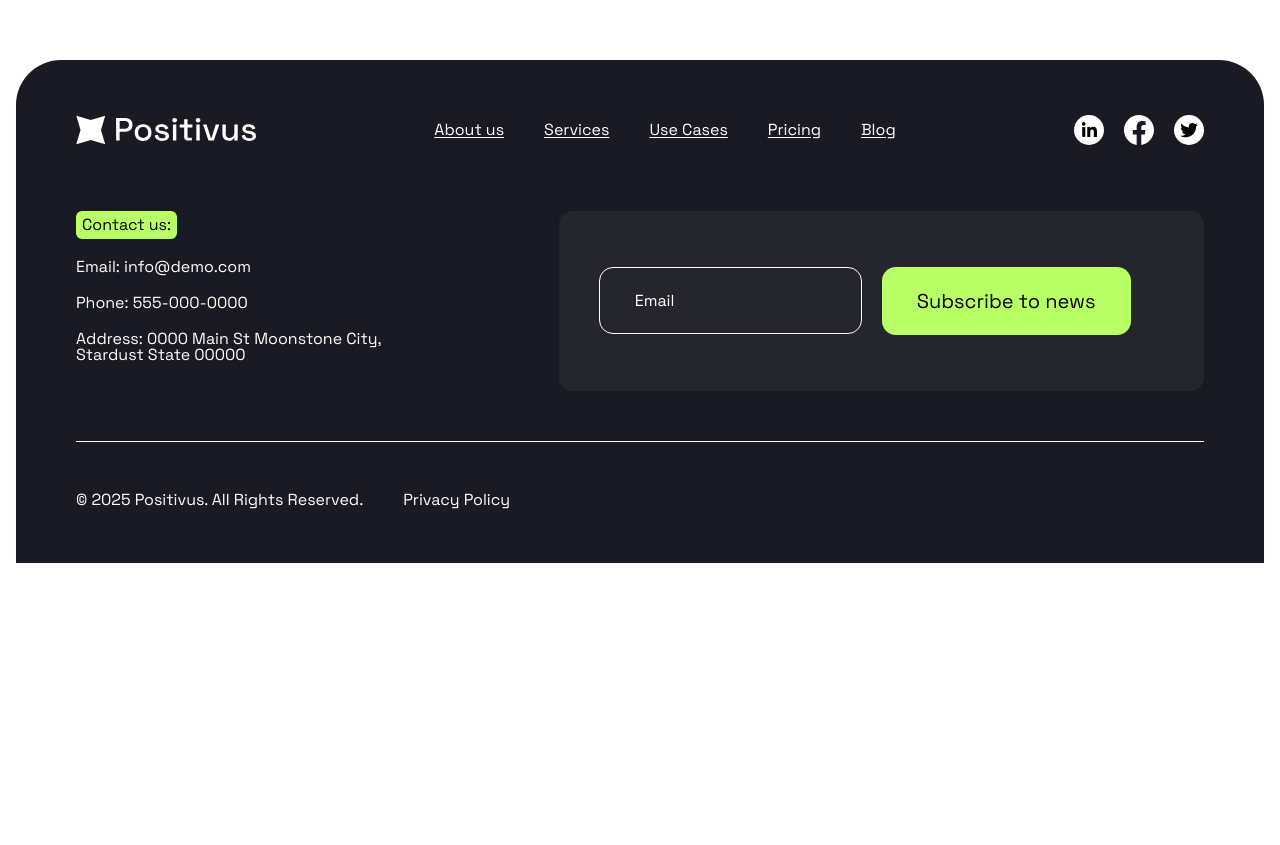
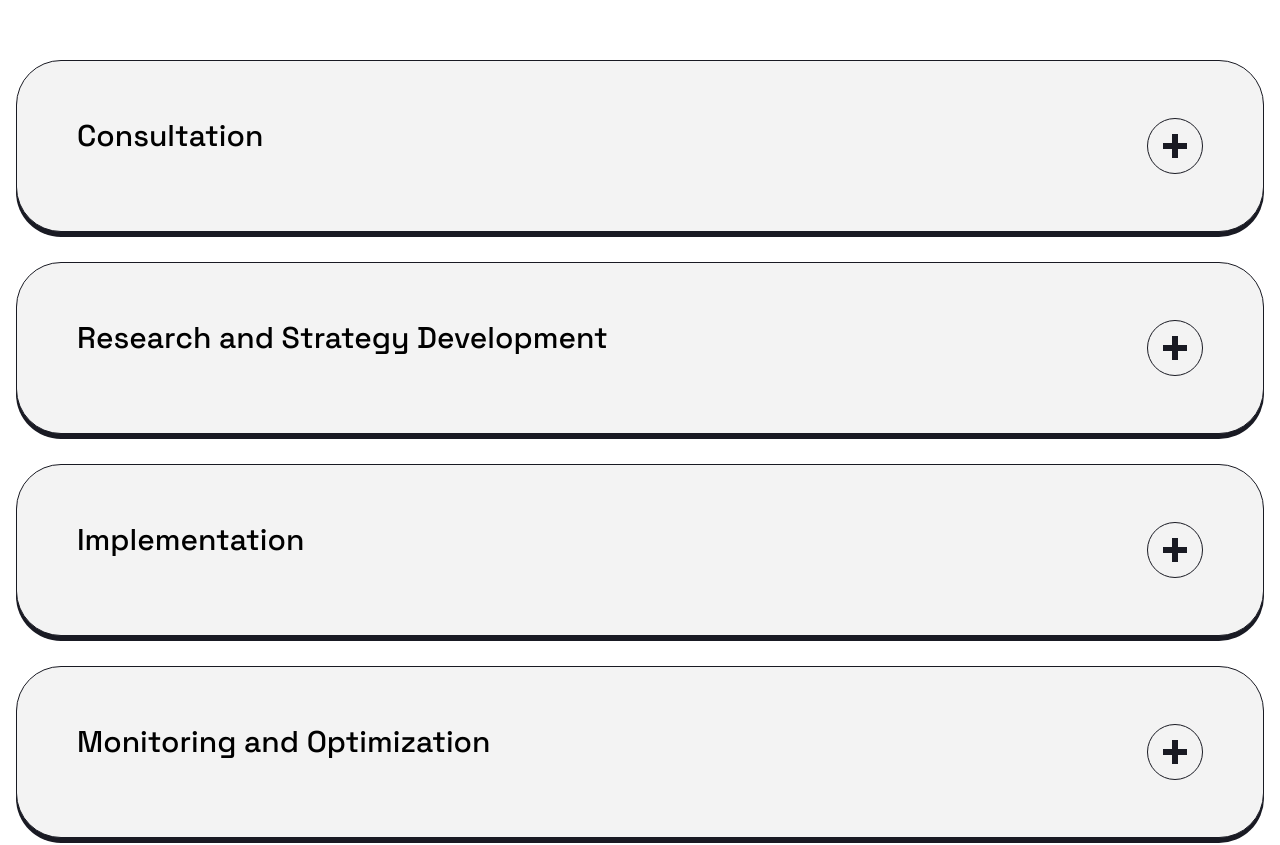
Before and after one commit to ehtishamalik/positivus, a React (Vite) app: page / in a window 1280 px wide. Shown: the part 3320-4165 px from the top of the page. Before the commit the page ends 3883 px from the top, so only its background shows below. Built offline with nearby package versions, Linux system fonts and the light colour scheme.

Commit message:
feat: add Accordion component and integrate utility functions for styling

```diff
--- a/package.json
+++ b/package.json
@@ -12,11 +12,13 @@
 		"preview": "vite preview"
 	},
 	"dependencies": {
+		"@radix-ui/react-accordion": "^1.2.12",
 		"@tailwindcss/vite": "^4.1.14",
 		"clsx": "^2.1.1",
 		"react": "^19.1.1",
 		"react-dom": "^19.1.1",
-		"tailwindcss": "^4.1.14"
+		"tailwindcss": "^4.1.14",
+		"tw-animate-css": "^1.4.0"
 	},
 	"devDependencies": {
 		"@biomejs/biome": "2.2.5",
--- a/src/components/WorkingProcess.tsx
+++ b/src/components/WorkingProcess.tsx
@@ -1,4 +1,43 @@
+import {
+	Accordion,
+	AccordionContent,
+	AccordionItem,
+	AccordionTrigger,
+} from "../components/ui/accordion";
 import Heading from "./Heading";
+
+const accordionData = [
+	{
+		title: "Consultation",
+		content:
+			"During the initial consultation, we will discuss your business goals and objectives, target audience, and current marketing efforts. This will allow us to understand your needs and tailor our services to best fit your requirements.",
+	},
+	{
+		title: "Research and Strategy Development",
+		content:
+			"We conduct in-depth market research, competitor analysis, and audience profiling to gain insights. Based on this research, we develop a customized marketing strategy aligned with your goals, budget, and timeline.",
+	},
+	{
+		title: "Implementation",
+		content:
+			"Once the strategy is approved, we begin executing the plan across selected channels—this may include content creation, SEO, social media management, paid ads, and more—ensuring everything aligns with your brand voice and objectives.",
+	},
+	{
+		title: "Monitoring and Optimization",
+		content:
+			"We continuously monitor campaign performance using analytics tools and key metrics. Based on real-time data, we make adjustments to improve efficiency and maximize ROI, ensuring your campaigns stay on track.",
+	},
+	{
+		title: "Reporting and Communication",
+		content:
+			"We provide clear, transparent reporting on performance metrics, campaign insights, and progress. Regular check-ins and reports keep you informed and allow for collaborative decision-making.",
+	},
+	{
+		title: "Continual Improvement",
+		content:
+			"Our work doesn't stop after launch. We review long-term performance, gather feedback, and refine strategies to adapt to changing market trends—ensuring sustained growth and ongoing success for your business.",
+	},
+];
 
 const WorkingProcess = () => {
 	return (
@@ -6,7 +45,20 @@ const WorkingProcess = () => {
 			<Heading title="Our Working Process" className="!max-w-[292px]">
 				Step-by-Step Guide to Achieving Your Business Goals
 			</Heading>
-			<section></section>
+			<section>
+				<div className="mx-container">
+					<div className="space-y-[30px] mb-[140px]">
+						{accordionData.map((item, index) => (
+							<Accordion type="multiple" key={item.title}>
+								<AccordionItem value={`item-${index}`}>
+									<AccordionTrigger>{item.title}</AccordionTrigger>
+									<AccordionContent>{item.content}</AccordionContent>
+								</AccordionItem>
+							</Accordion>
+						))}
+					</div>
+				</div>
+			</section>
 		</>
 	);
 };
--- /dev/null
+++ b/src/components/ui/accordion.tsx
@@ -0,0 +1,70 @@
+import * as AccordionPrimitive from "@radix-ui/react-accordion";
+
+import { cn } from "../../lib/utils";
+
+function Accordion({
+	...props
+}: React.ComponentProps<typeof AccordionPrimitive.Root>) {
+	return <AccordionPrimitive.Root data-slot="accordion" {...props} />;
+}
+
+function AccordionItem({
+	className,
+	...props
+}: React.ComponentProps<typeof AccordionPrimitive.Item>) {
+	return (
+		<AccordionPrimitive.Item
+			data-slot="accordion-item"
+			className={cn(
+				"bg-theme-gray data-[state=open]:bg-theme-green transition-colors border border-theme-black rounded-[45px] py-[41px] px-[60px] shadow-[0_5px_0_0_#191A23]",
+				className,
+			)}
+			{...props}
+		/>
+	);
+}
+
+function AccordionTrigger({
+	className,
+	children,
+	...props
+}: React.ComponentProps<typeof AccordionPrimitive.Trigger>) {
+	return (
+		<AccordionPrimitive.Header className="flex">
+			<AccordionPrimitive.Trigger
+				data-slot="accordion-trigger"
+				className={cn(
+					"focus-visible:border-ring focus-visible:ring-ring/50 text-black text-3xl flex flex-1 items-start justify-between gap-4 rounded-md py-4 text-left font-medium transition-all outline-none hover:underline focus-visible:ring-[3px] disabled:pointer-events-none disabled:opacity-50 [&[data-state=open]>span>.plus]:rotate-0",
+					className,
+				)}
+				{...props}
+			>
+				{children}
+				<span className="relative pointer-events-none size-14 text-6xl rounded-full border border-theme-black bg-theme-gray flex items-center justify-center">
+					<span className="plus absolute top-1/2 left-1/2 transition-transform rotate-90 transform -translate-x-1/2 -translate-y-1/2 w-6 h-1.5 bg-theme-black"></span>
+					<span className="absolute top-1/2 left-1/2 transition-transform transform -translate-x-1/2 -translate-y-1/2 w-6 h-1.5 bg-theme-black"></span>
+				</span>
+			</AccordionPrimitive.Trigger>
+		</AccordionPrimitive.Header>
+	);
+}
+
+function AccordionContent({
+	className,
+	children,
+	...props
+}: React.ComponentProps<typeof AccordionPrimitive.Content>) {
+	return (
+		<AccordionPrimitive.Content
+			data-slot="accordion-content"
+			className="data-[state=closed]:animate-accordion-up data-[state=open]:animate-accordion-down overflow-hidden text-lg"
+			{...props}
+		>
+			<div className={cn("pt-[30px] border-t border-theme-black", className)}>
+				{children}
+			</div>
+		</AccordionPrimitive.Content>
+	);
+}
+
+export { Accordion, AccordionItem, AccordionTrigger, AccordionContent };
--- a/src/index.css
+++ b/src/index.css
@@ -1,4 +1,5 @@
 @import "tailwindcss";
+@import "tw-animate-css";
 
 :root {
 	font-family: "Space Grotesk", sans-serif;
@@ -24,3 +25,14 @@
 		@apply container mx-auto px-4;
 	}
 }
+
+@keyframes accordion-up {
+	from {
+		height: var(--radix-accordion-content-height);
+	}
+
+	to {
+		height: 0;
+	}
+
+}
--- /dev/null
+++ b/src/lib/utils.ts
@@ -0,0 +1,9 @@
+// biome-ignore assist/source/organizeImports: true
+import { clsx } from "clsx";
+import { twMerge } from "tailwind-merge";
+
+import type { ClassValue } from "clsx";
+
+export const cn = (...inputs: ClassValue[]) => {
+	return twMerge(clsx(inputs));
+};
```
Also changed, not shown: 1 other file (tests, documents, lock files or other folders).
